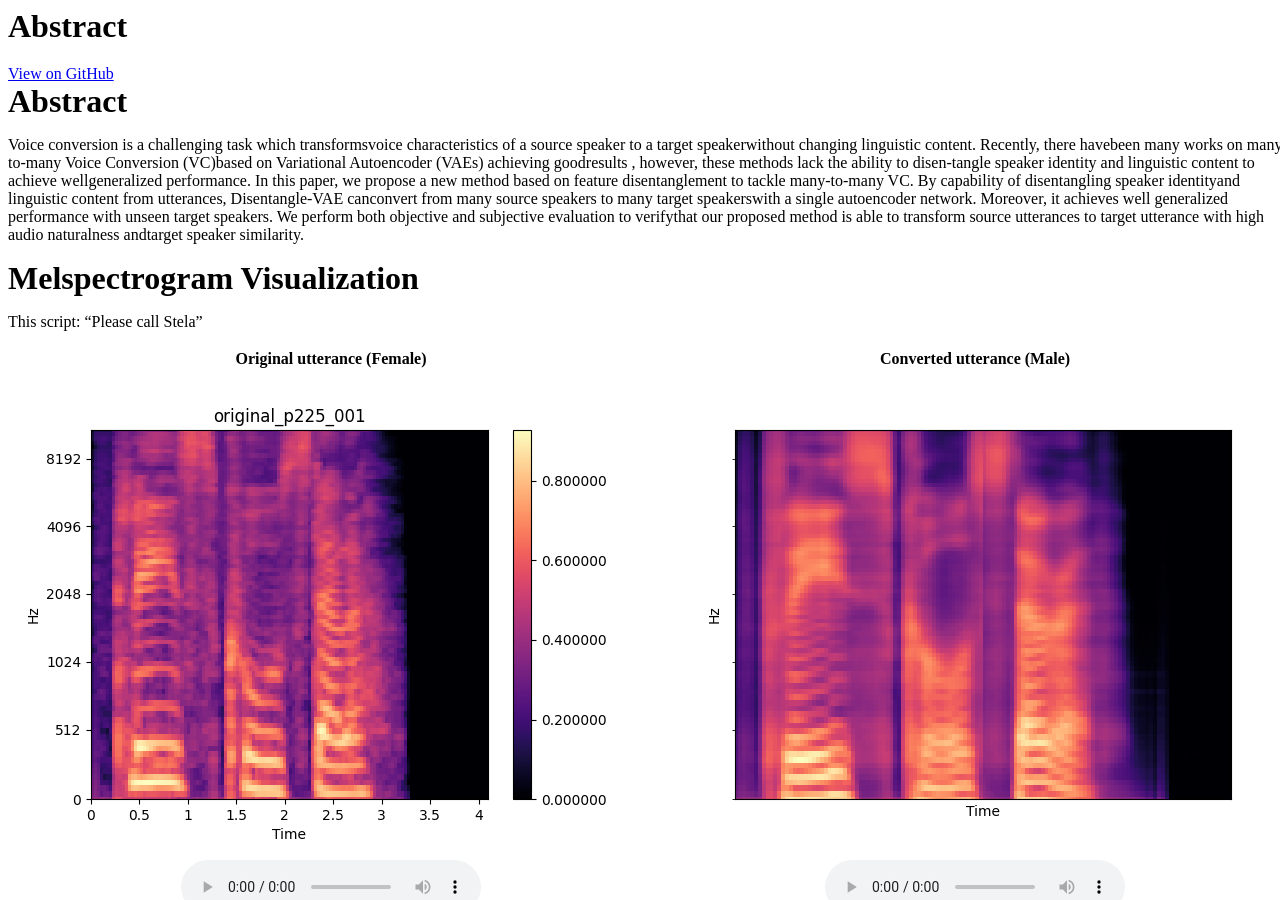
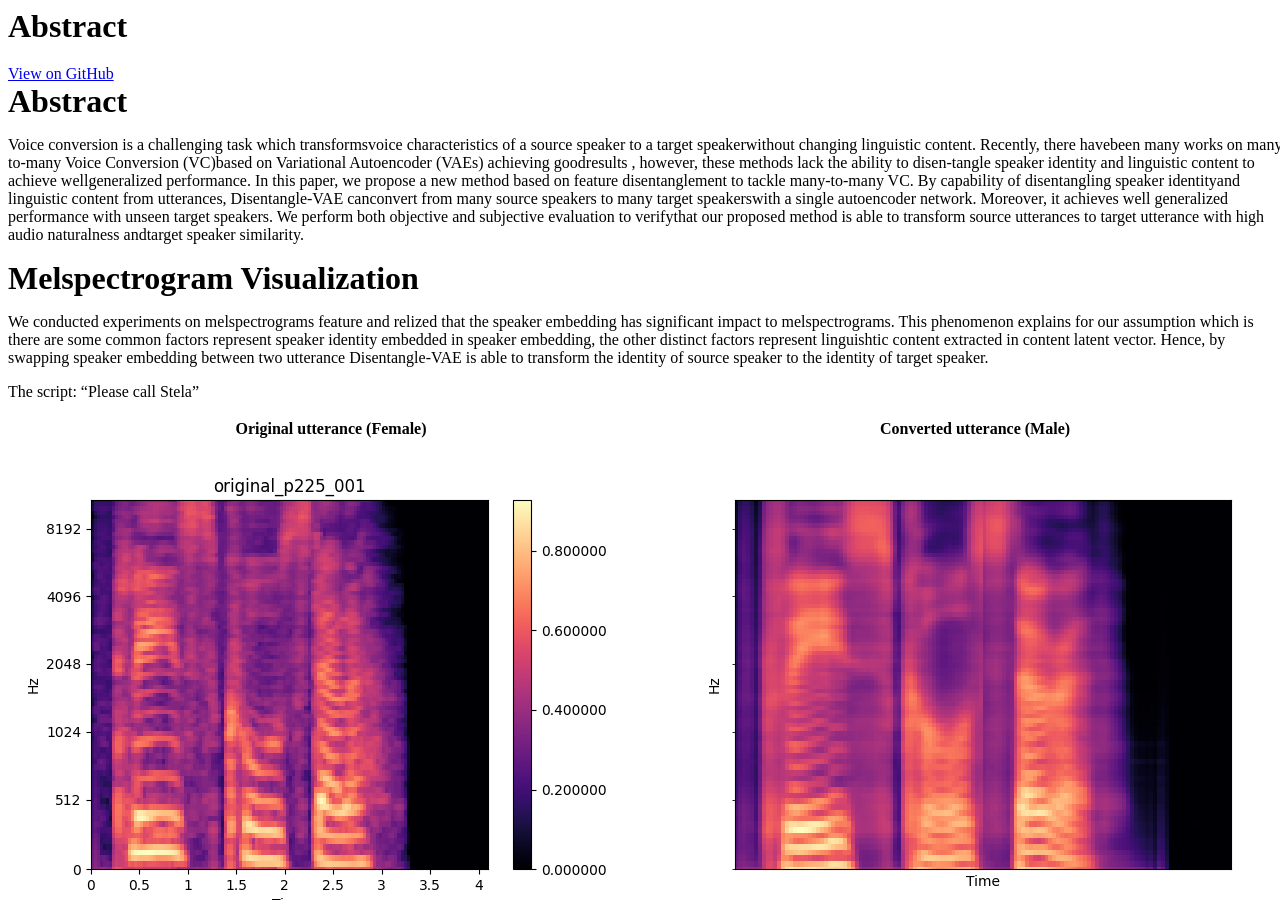
Before and after one commit to v-manhlt3/disentangled-VAE, a Jekyll site: the page built from index.md, in a window 1280 px wide and 900 px high. Built offline with Jekyll 4.4.1, drawn with Linux system fonts in a browser that asks for light colours; our own code applies the rules of GitHub Pages for plain Markdown files; the repository's description, which GitHub fills in, is left out.

Commit message:
Update index.md

```diff
--- a/index.md
+++ b/index.md
@@ -5,7 +5,10 @@ Voice conversion is a challenging task which transformsvoice characteristics of
 
 # Melspectrogram Visualization
 
-This script: "Please call Stela"
+We conducted experiments on melspectrograms feature and relized that the speaker embedding has significant impact to melspectrograms. This phenomenon
+explains for our assumption which is there are some common factors represent speaker identity embedded in speaker embedding, the other distinct factors represent linguishtic content extracted in content latent vector. Hence, by swapping speaker embedding between two utterance Disentangle-VAE is able to transform the identity of source speaker to the identity of target speaker.
+
+The script: "Please call Stela"
 
 |  Original utterance (Female)   |     Converted utterance (Male)       |
 |:------------------------------:|:------------------------------------:|
@@ -49,7 +52,3 @@ This script: "Please call Stela"
 | sample 1 |   <audio src="./M2M/p226_006.wav" controls preload></audio>   |    <audio src="./M2M/p232_006.wav" controls preload></audio>   |  <audio src="./M2M/[Dis-VAE]convert_p226_to_p232_006.wav" controls preload></audio>|  <audio src="./M2M/gsb_0006.wav" controls preload></audio>  |  <audio src="./M2M/[ACVAE]p226_006.wav" controls preload></audio>   |
 
 | sample 2 |   <audio src="./M2M/p226_013.wav" controls preload></audio>   |    <audio src="./M2M/p232_013.wav" controls preload></audio>   |  <audio src="./M2M/[Dis-VAE]convert_p226_to_p232_013.wav" controls preload></audio>     |   <audio src="./M2M/gsb_0013.wav" controls preload></audio>   |   <audio src="./M2M/[ACVAE]p226_013.wav" controls preload></audio>   |
-
-
-<!--<audio src="test.mp3" controls preload></audio>
-<audio src="convert_p225_to_p226_001.wav" controls preload></audio> -->
```
